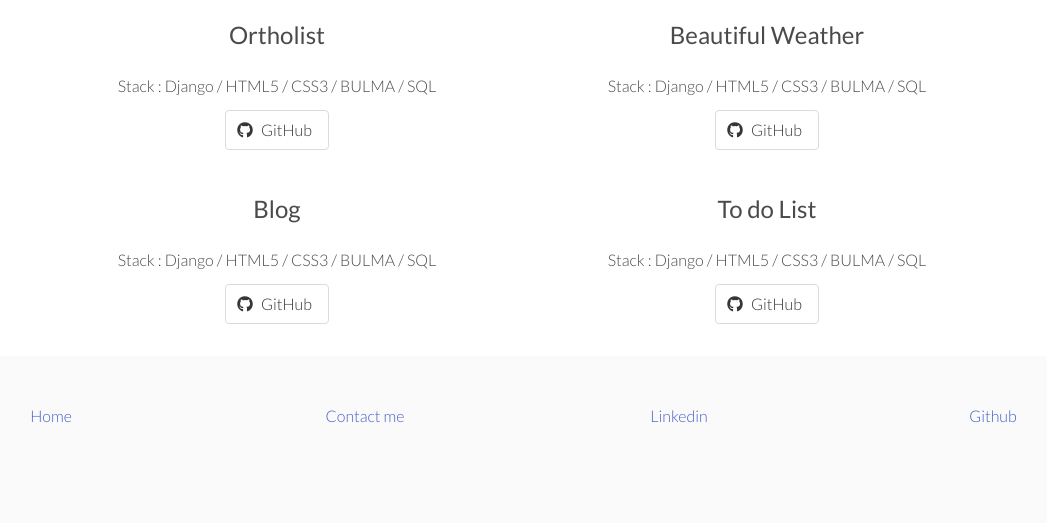
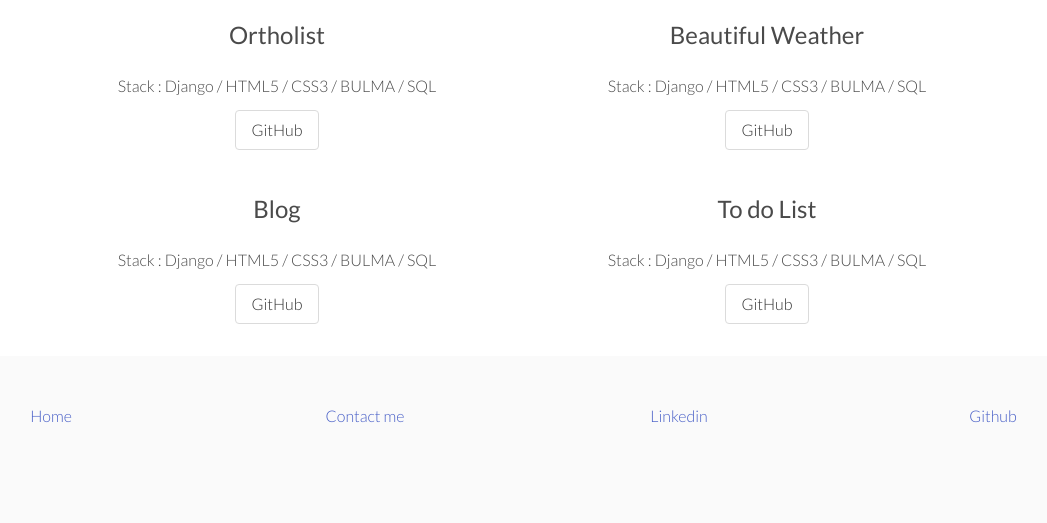
Before and after one commit to Zeble1603/cv-django, a Django app: page /portfolio/ in a window 1280 px wide. Shown: the part 138-661 px from the top of the page, without its empty margins (118-1165 px from the left). Run offline with Django 3.2, Linux system fonts and the light colour scheme; some libraries are stand-ins or nearby versions.

Commit message:
delete fontawesome icons

```diff
--- a/cv/index/templates/index/portfolio.html
+++ b/cv/index/templates/index/portfolio.html
@@ -19,10 +19,7 @@
             </h1>
             <p>Stack : Django / HTML5 / CSS3 / BULMA / SQL </p>
             <a class="button mt-3">
-                <span class="icon">
-                    <i class="fab fa-github"></i>
-                </span>
-                <span>GitHub</span>
+                GitHub
             </a>
         </div>
         <div class="column has-text-centered is-5">
@@ -31,10 +28,7 @@
             </h1>
             <p>Stack : Django / HTML5 / CSS3 / BULMA / SQL </p>
             <a class="button mt-3">
-                <span class="icon">
-                    <i class="fab fa-github"></i>
-                </span>
-                <span>GitHub</span>
+                GitHub
             </a>
         </div>
     </div>
@@ -45,10 +39,7 @@
             </h1>
             <p>Stack : Django / HTML5 / CSS3 / BULMA / SQL </p>
             <a class="button mt-3">
-                <span class="icon">
-                    <i class="fab fa-github"></i>
-                </span>
-                <span>GitHub</span>
+                GitHub
             </a>
         </div>
         <div class="column has-text-centered is-5">
@@ -57,10 +48,7 @@
             </h1>
             <p>Stack : Django / HTML5 / CSS3 / BULMA / SQL </p>
             <a class="button mt-3">
-                <span class="icon">
-                    <i class="fab fa-github"></i>
-                </span>
-                <span>GitHub</span>
+                GitHub
             </a>
         </div>
     </div>
--- a/cv/templates/base.html
+++ b/cv/templates/base.html
@@ -15,7 +15,6 @@
     <link rel="preconnect" href="https://fonts.gstatic.com" crossorigin>
     <link href="https://fonts.googleapis.com/css2?family=Lato:wght@300;400&display=swap" rel="stylesheet">
     <link href="https://fonts.googleapis.com/icon?family=Material+Icons" rel="stylesheet">
-    <script src="https://kit.fontawesome.com/5d441a8cc7.js" crossorigin="anonymous"></script>
     <title>Curriculum</title>
 </head>
 <body>
```
